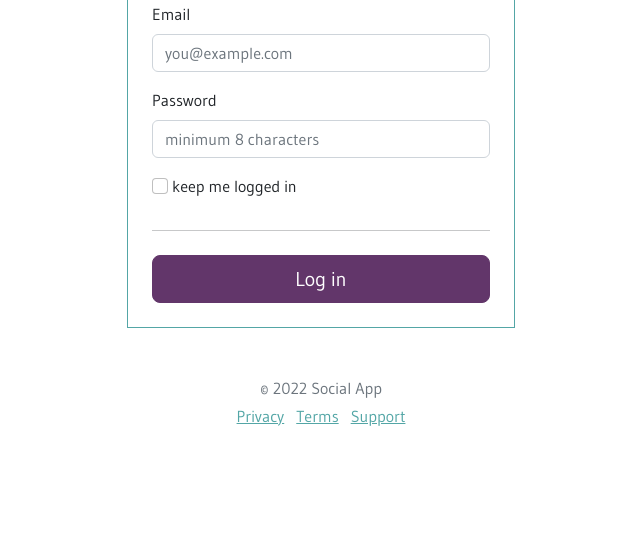
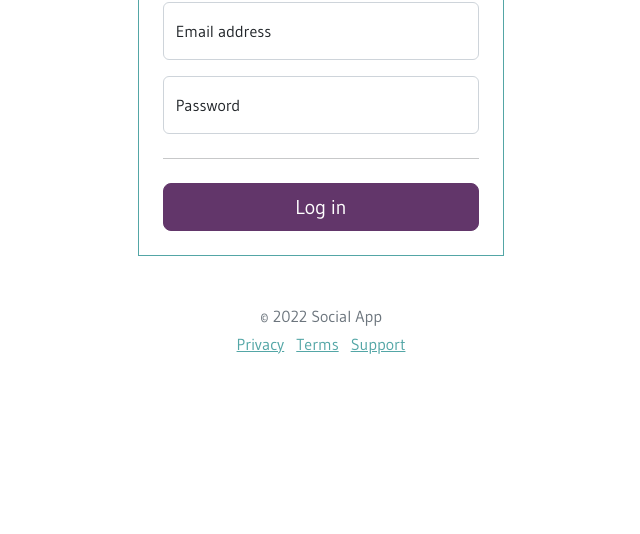
Before and after one commit to MegumiKim/css-fw-ca, a website: page log-in.html in a window 1280 px wide. Shown: the part 266-800 px from the top of the page, without its empty margins (319-959 px from the left). Drawn offline with nearby package versions, Linux system fonts and the light colour scheme; a web font is replaced by a local one.

Commit message:
change log in input to floating form

```diff
--- a/log-in.html
+++ b/log-in.html
@@ -18,11 +18,32 @@
           <h1>Howdy</h1>
           <p class="lead">Welcome</p>
         </div>
-        <div class="row g-5 .d-flex">
+        <div class="row g-5 mx-2 .d-flex">
           <div class="col-md-7 p-4 col-lg-4 mx-auto border border-primary">
             <h4 class="mb-3">Log in</h4>
             <form action="/profile.html" id="log-in-form">
-              <div class="row g-3">
+              <div class="form-floating mb-3">
+                <input
+                  type="email"
+                  class="form-control"
+                  id="floatingInput"
+                  placeholder="name@example.com"
+                  required
+                />
+                <label for="floatingInput">Email address</label>
+              </div>
+              <div class="form-floating">
+                <input
+                  type="password"
+                  class="form-control"
+                  id="floatingPassword"
+                  placeholder="Password"
+                  minlength="8"
+                  required
+                />
+                <label for="floatingPassword">Password</label>
+              </div>
+              <!-- <div class="row g-3">
                 <div class="col-12">
                   <label for="email" class="form-label">Email</label>
                   <input
@@ -60,7 +81,7 @@
                     >keep me logged in</label
                   >
                 </div>
-              </div>
+              </div> -->
               <hr class="my-4" />
               <button
                 class="w-100 btn btn-special btn-lg"
--- a/package.json
+++ b/package.json
@@ -1,7 +1,7 @@
 {
   "name": "Howdy",
   "version": "0.0.1",
-  "description": "social media application made with bootstrap",
+  "description": "social media application built with bootstrap",
   "main": "index.js",
   "scripts": {
     "test": "echo \"Error: no test specified\" && exit 1",
```
Also changed, not shown: profile.html (+3 -4 lines).
